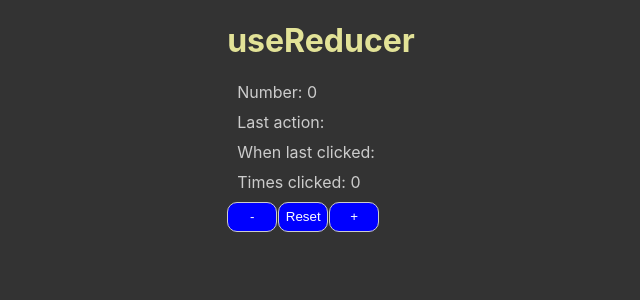
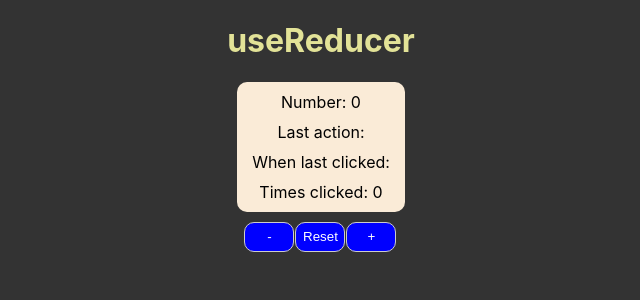
Before and after one commit to bekircbc/useReducer-reactvite, a React (Vite) app: page / in a window 1280 px wide. Shown: the top 300 px of the page, without its empty margins (319-959 px from the left). Built offline with nearby package versions, Linux system fonts and the light colour scheme.

Commit message:
styling added

```diff
--- a/src/App.scss
+++ b/src/App.scss
@@ -3,6 +3,7 @@ body {
   color: #ccc;
   padding: 0 20px;
   display: flex;
+  text-align: center;
   justify-content: center;
 
   h1 {
@@ -11,11 +12,18 @@ body {
   .dataArea {
     display: flex;
     flex-direction: column;
+    text-align: center;
     gap: 10px;
     margin: 10px;
+    background-color: antiquewhite;
+    padding: 10px;
+    color: black;
+    border-radius: 10px;
   }
   .buttonArea {
     display: flex;
+    justify-content: center;
+    align-items: center;
 
     button {
       width: 50px;
```
